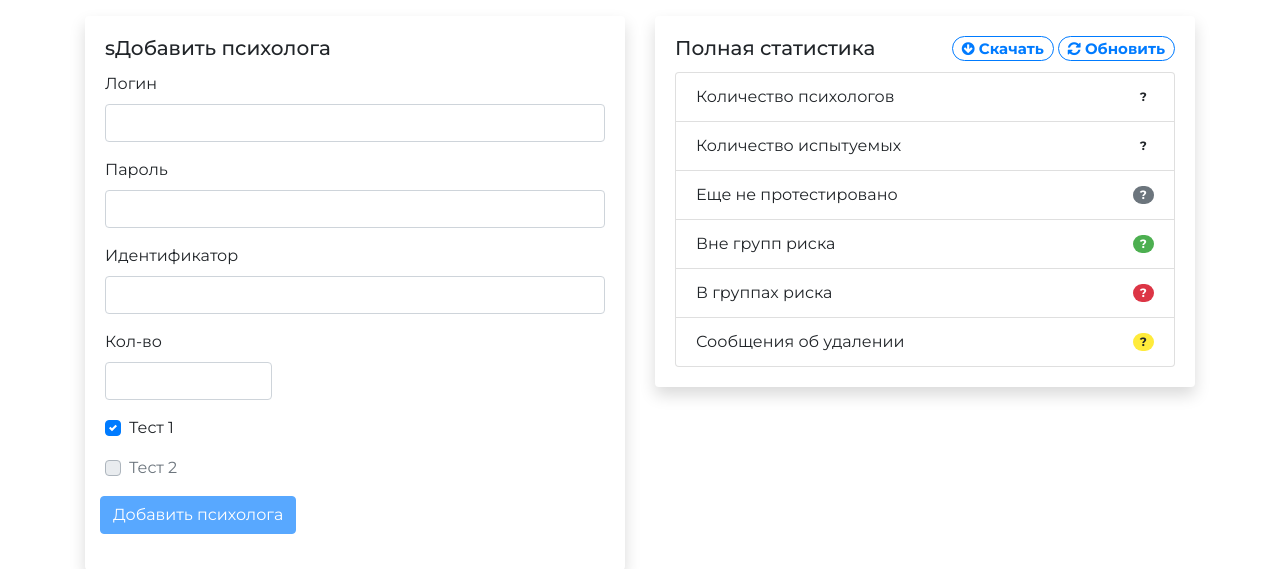
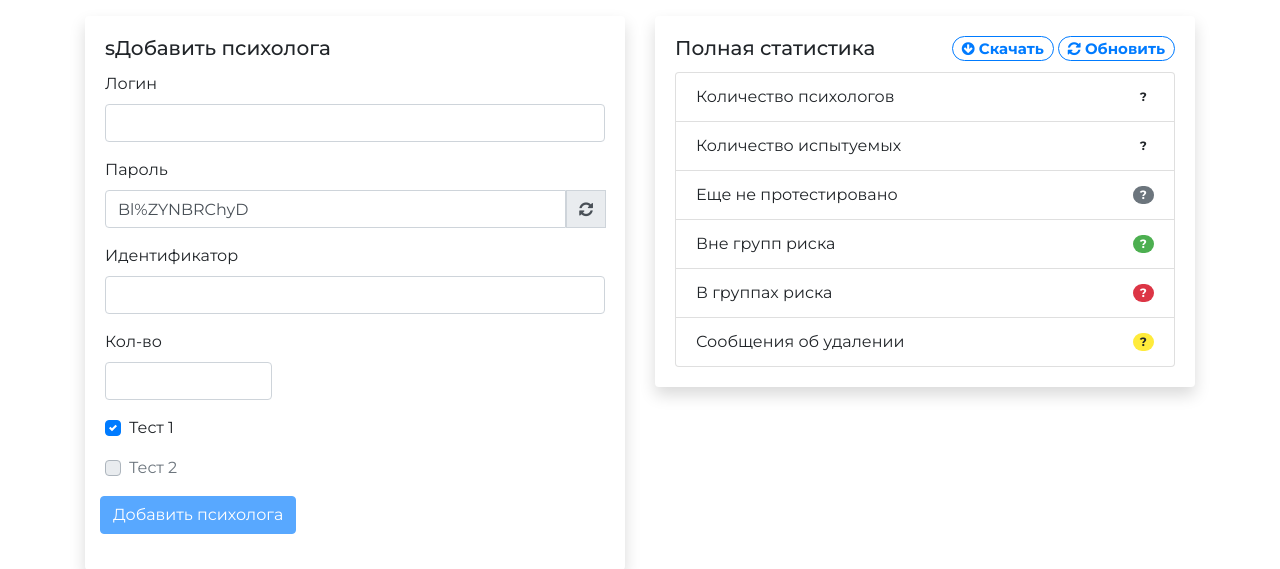
Before and after one commit to Faralaks/PsyTest, a Flask app: template application/templates/admin.html in a window 1280 px wide. Shown: the part 56-625 px from the top of the page. Run offline with Flask 2, Linux system fonts and the light colour scheme; the template is opened without the code that fills it, so the values that code supplies are empty; some libraries are stand-ins or nearby versions.

Commit message:
Добавлена функция для генерации паролей. так же появилась кнопка для генерауии пароля на форме создания или редактирования Данных психолога

```diff
--- a/application/admin.py
+++ b/application/admin.py
@@ -9,7 +9,7 @@ from application import app
 @decors.check_admin
 def admin():
     if request.method == 'GET':
-        return render_template('admin.html', login=session['login'],  pre_generated_pas=gen_pass(12), title='Администратор')
+        return render_template('admin.html', login=session['login'],  pre_generated_pas="", title='Администратор')
 
     elif request.method == 'POST':
         psys = get_all_psys()
--- a/application/static/admin.js
+++ b/application/static/admin.js
@@ -272,7 +272,7 @@ function showAdminMainPage() {
 
 }
 
-
+jq("#psyFormPas").ready(function () { jq("#psyFormPas").val(generatePas(12)) });
 
 jq("#psyTablePlace").ready(function () {
     getPsyList()
--- a/application/static/universal.js
+++ b/application/static/universal.js
@@ -2,7 +2,9 @@ let fieldNamesDecode = {
     Login: "Логин",
     Ident: "Идентификатор"
 };
-
+let shuffledAlf = ['A', 'B', 'C', 'D', 'E', 'F', 'G', 'H', 'I', 'J', 'K', 'L', 'M', 'N', 'O', 'P', 'Q', 'R', 'S', 'T', 'U', 'V', 'W', 'X', 'Y', 'Z', 'a', 'b', 'c', 'd', 'e', 'f', 'g', 'h', 'i', 'j', 'k', 'l', 'm', 'n', 'o', 'p', 'q', 'r', 's', 't', 'u', 'v', 'w', 'x', 'y', 'z', '0', '1', '2', '3', '4', '5', '6', '7', '8', '9', '!',  ';', '%', ':',  '@', '*', '(', ')', '_', '+', '=']
+                                .sort(function(){ return Math.random() - 0.5; }).join("");
+console.log(shuffledAlf);
 
 
 function showMsg(msg, kind,  sucFunc=function () {}, field="") {
@@ -22,3 +24,13 @@ function showMsg(msg, kind,  sucFunc=function () {}, field="") {
     }
 
 }
+
+
+
+function generatePas(len){
+    let pas = "";
+    for (let i=0; i<len; i++){
+        pas += shuffledAlf.charAt(Math.floor(Math.random() * shuffledAlf.length));
+    }
+    return pas;
+}
--- a/application/templates/admin.html
+++ b/application/templates/admin.html
@@ -36,9 +36,16 @@
 
                         <div class="form-group">
                             <label for="psyFormPas">Пароль</label>
-                            <input class="form-control" id="psyFormPas" type="text" name="password" value="{{ pre_generated_pas }}"  maxlength="32"
-                                oninput="validateFormData(jq(psyFormLogin), jq(psyFormPas), jq(psyFormIdent), jq(psyFormCount))">
-                            <div id="psyFormPasMsg" class="invalid-feedback"></div>
+                                <div class="input-group mb-2">
+                                <input class="form-control" id="psyFormPas" type="text" name="password" value="{{ pre_generated_pas }}"  maxlength="32"
+                                    oninput="validateFormData(jq(psyFormLogin), jq(psyFormPas), jq(psyFormIdent), jq(psyFormCount))">
+
+                                <div class="input-group-prepend">
+                                    <div class="input-group-text btn btn-outline-primary" onclick="psyFormPas.value = generatePas(12)">
+                                        <i class="fa fa-refresh" aria-hidden="true"></i></div>
+                                </div>
+                                <div id="psyFormPasMsg" class="invalid-feedback"></div>
+                            </div>
                         </div>
 
                         <div class="form-group">
```
